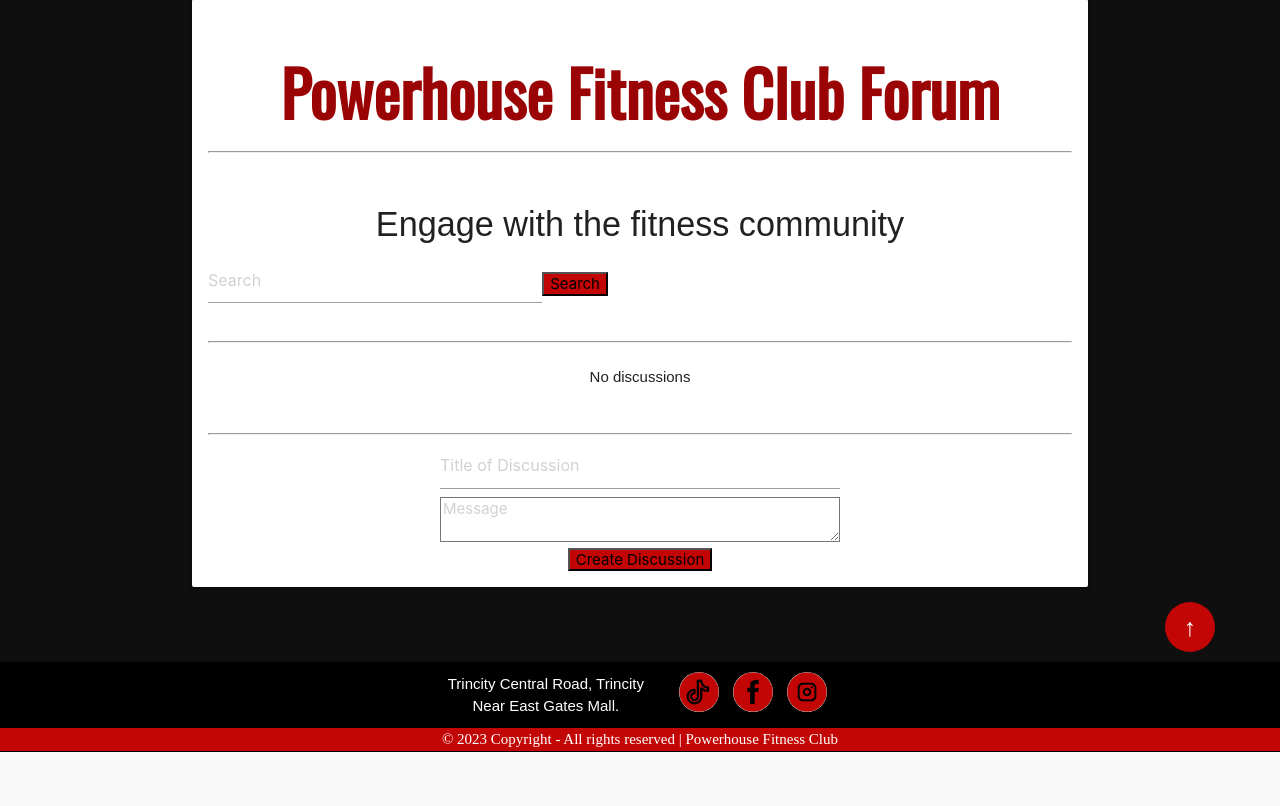
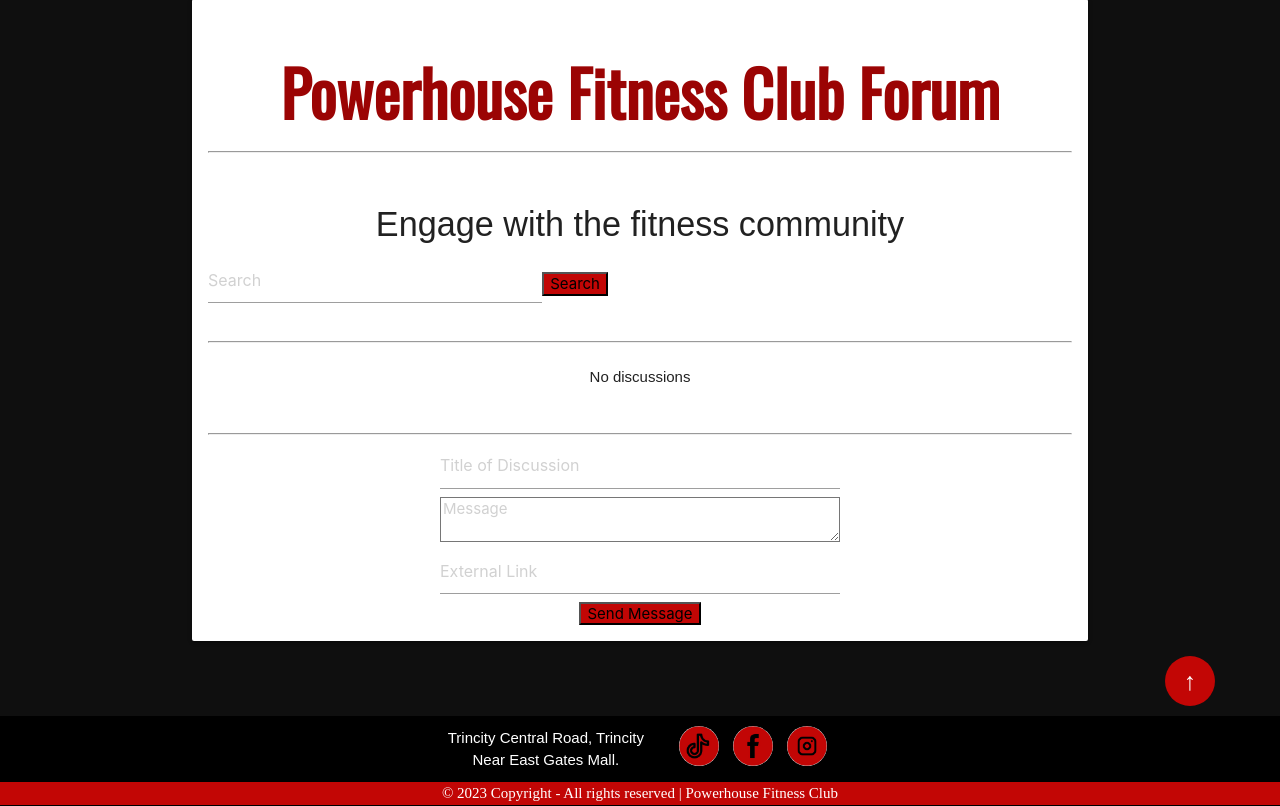
Before and after one commit to MadMoose02/Power-House-Fitness-Club, a Flask app: page /forum in a window 1280 px wide. Shown: the part 99-905 px from the top of the page. Before the commit the page ends 851 px from the top, so only its background shows below. Run offline with Flask 3, Linux system fonts and the light colour scheme.

Commit message:
Added external link field to form

```diff
--- a/App/templates/discussion.html
+++ b/App/templates/discussion.html
@@ -20,6 +20,9 @@
                             <div>
                                 <h3>{{get_user(message.user_id).username}} | {{message.datetime}}</h3>
                                 <p>{{message.content}}</p>
+                                {% if message.external_link %}
+                                <a class="button" href="{{message.external_link}}" target="_blank">Visit External Link</a>
+                                {% endif %}
                             </div>
                         {% endfor %}
                     {% else %}
@@ -32,6 +35,7 @@
         <section style="display: flex; flex-direction: column; justify-content: center; align-items: center">
             <form action="/forum/{{discussion.id}}/create-message" method="post" style="width: 400px">
                 <textarea name="content" placeholder="Message"></textarea>
+                <input name="external_link" placeholder="External Link">
                 <div style="display: flex; flex-direction: row; justify-content: center; align-items: center">
                     <button type="submit">Send Message</button>
                 </div>
--- a/App/templates/forum.html
+++ b/App/templates/forum.html
@@ -44,8 +44,9 @@
             <form action="/start-discussion" method="post" style="width: 400px">
                 <input type="text" name="title" placeholder="Title of Discussion">
                 <textarea name="content" placeholder="Message"></textarea>
+                <input name="external_link" placeholder="External Link">
                 <div style="display: flex; flex-direction: row; justify-content: center; align-items: center">
-                    <button type="submit">Create Discussion</button>
+                    <button type="submit">Send Message</button>
                 </div>
             </form>
         </section>
--- a/App/views/discussion.py
+++ b/App/views/discussion.py
@@ -63,7 +63,12 @@ def start_new_discussion():
 
     discussion = create_discussion(request.form['title'], current_user.id)
     if discussion:
-        create_message(discussion.id, current_user.id, request.form['content'], datetime=datetime.now().strftime('%Y-%m-%d %H:%M:%S'))
+        create_message(
+            discussion.id,
+            current_user.id,
+            request.form['content'],
+            request.form['external_link'],
+            datetime=datetime.now().strftime('%Y-%m-%d %H:%M:%S'))
         flash('Discussion created successfully', category='success')
     else:
         flash('Unable to create discussion. Please try again', category='error')
```
